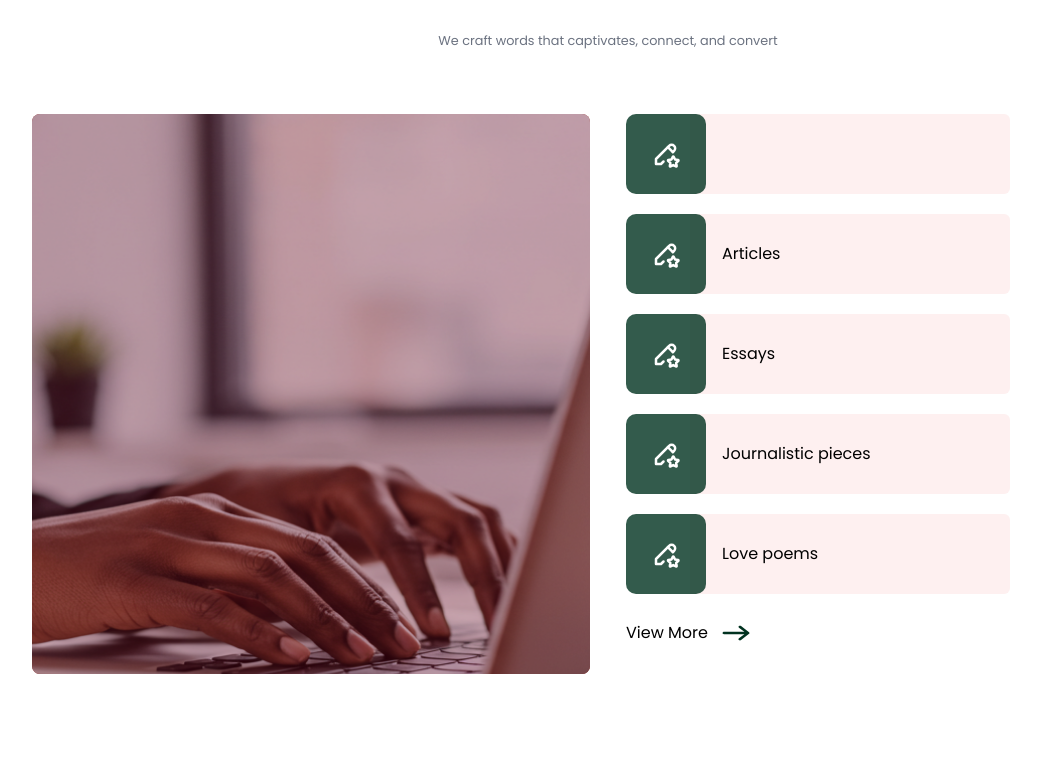
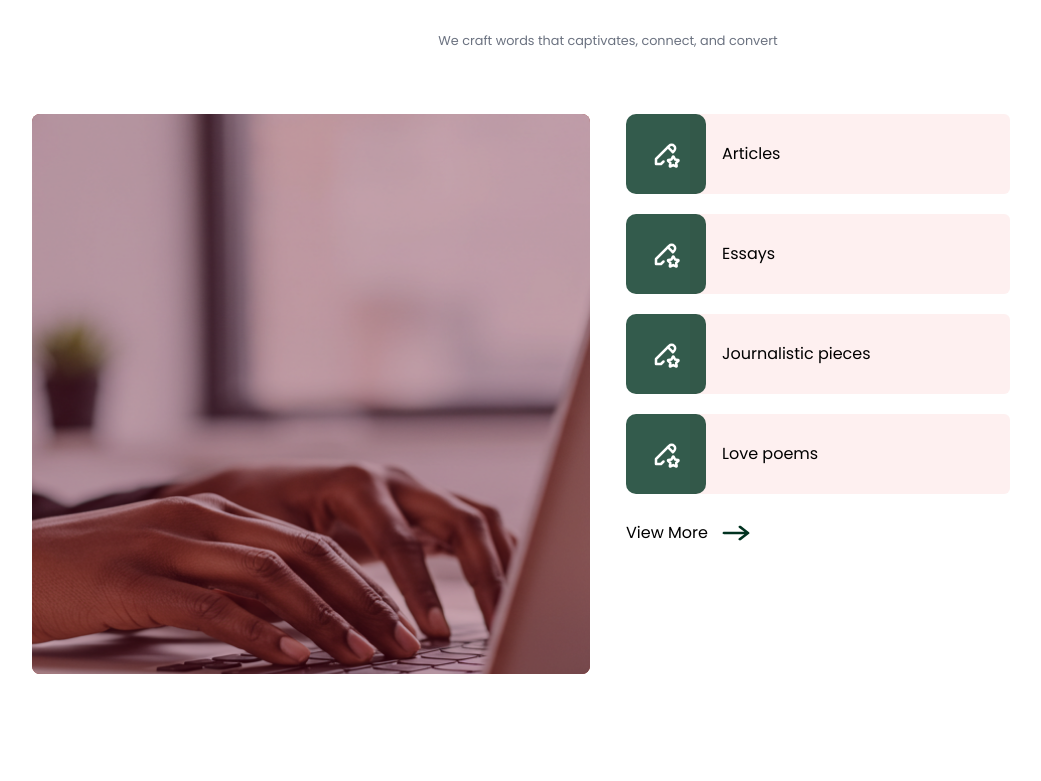
Before and after one commit to davidfayanju1/Evergreen, a React (Vite) app: page / in a window 1280 px wide. Shown: the part 1307-2088 px from the top of the page, without its empty margins (32-1073 px from the left). Built offline with nearby package versions, Linux system fonts and the light colour scheme; a web font is replaced by a local one.

Commit message:
Small changes

```diff
--- a/src/pages/Home.jsx
+++ b/src/pages/Home.jsx
@@ -302,7 +302,7 @@ const Home = () => {
             </div>
 
             <div className="services-container md:w-[50%] w-full">
-              {services.slice(0, 5).map((item) => (
+              {services.slice(1, 5).map((item) => (
                 <div className="card-container mb-5 flex">
                   <div className="image-container h-[5rem] relative z-20 w-[5rem] rounded-[10px] bg-[#013220CC] flex items-center justify-center">
                     <TbPencilStar size={30} color="white" />
```
